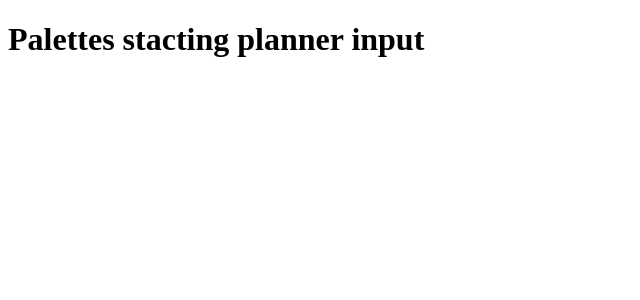
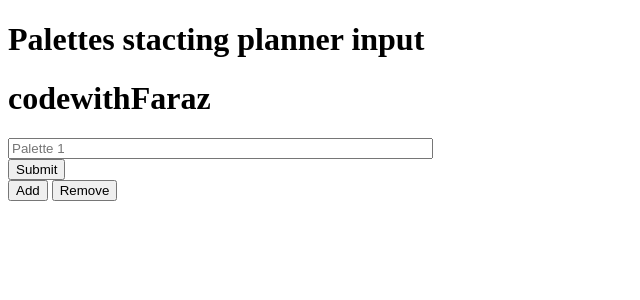
Before and after one commit to daveomri/palettes_stacking, a Flask app: page / in a window 1280 px wide. Shown: the top 300 px of the page, without its empty margins (0-640 px from the left). Run offline with Flask 3, Linux system fonts and the light colour scheme.

Commit message:
Added something, still not finished

```diff
--- /dev/null
+++ b/static/index.js
@@ -0,0 +1,30 @@
+var formfield = document.getElementById('formfield');
+
+function add(){
+  var newField = document.createElement('input');
+  newField.setAttribute('type','text');
+  newField.setAttribute('name','text');
+  newField.setAttribute('class','text');
+  newField.setAttribute('siz',50);
+  newField.setAttribute('placeholder','Optional Field');
+  formfield.appendChild(newField);
+}
+
+function remove(){
+  var input_tags = formfield.getElementsByTagName('input');
+  if(input_tags.length > 2) {
+    formfield.removeChild(input_tags[(input_tags.length) - 1]);
+  }
+}
+
+let form = document.querySelector('#palettes-form');
+form.addEventListener('submit', function (event) {
+	// Ignore the #toggle-something button
+	if (event.submitter.matches('.input')) {
+		event.preventDefault();
+	}
+
+    if (event.submitter.matches('.remove')) {
+		event.preventDefault();
+	}
+});
--- a/templates/index.html
+++ b/templates/index.html
@@ -4,11 +4,27 @@
     <meta charset="UTF-8">
     <meta name="viewport" content="width=device-width, initial-scale=1.0">
     <title>Palettes stacking planner</title>
+    <link rel="stylesheet" href="{{ url_for('static', filename='index.css') }}" />
 </head>
 <body>
+    <script type="text/javascript" src="{{ url_for('static', filename='index.js') }}"></script>
     <div>
         {% block content %}
         <h1>Palettes stacting planner input</h1>
+        <form action="/results" method="post" id="palettes-form">
+            <h1>codewithFaraz</h1>
+            <div class="container">
+              <form action="" method="POST">
+                    <div id="formfield">
+                        <input type="text" name="palettes" class="text" size="50" placeholder="Palette 1" required>
+                    </div>
+                    <input name="submit" type="Submit" value="Submit">
+                </form>
+              <div class="controls">
+                <button class="add" onclick="add()"><i class="fa fa-plus"></i>Add</button>
+                <button class="remove" onclick="remove()"><i class="fa fa-minus"></i>Remove</button>
+              </div>
+        </form>
         {% endblock %}
     </div>
 </body>
--- a/templates/results.html
+++ b/templates/results.html
@@ -1,5 +1,8 @@
 {% extends "index.html" %}
+{% block title %}Palettes packing plan{% endblock %}
+
 
 {% block content %}
 <h1>Results</h1>
+{{ plan }}
 {% endblock %}
--- a/views.py
+++ b/views.py
@@ -1,11 +1,17 @@
-from flask import Blueprint, render_template
+from flask import Blueprint, render_template, request, url_for, redirect
 
 views = Blueprint(__name__, "views")
 
-@views.route("/")
+@views.route("/", methods=["GET", "POST"])
 def home():
-    return render_template("index.html")
+    if request.method == "GET":
+        return render_template("index.html")
+    else:
+        return "Wrong wrong my dear"
 
-@views.route("/results")
+@views.route("/results", methods=["POST"])
 def results():
-    return render_template("results.html")
+    if request.method == "POST":
+        return render_template("results.html", plan=request.form["palettes"])
+    else:
+        return "There is nothing"
```
Also changed, not shown: static/index.css (added).
